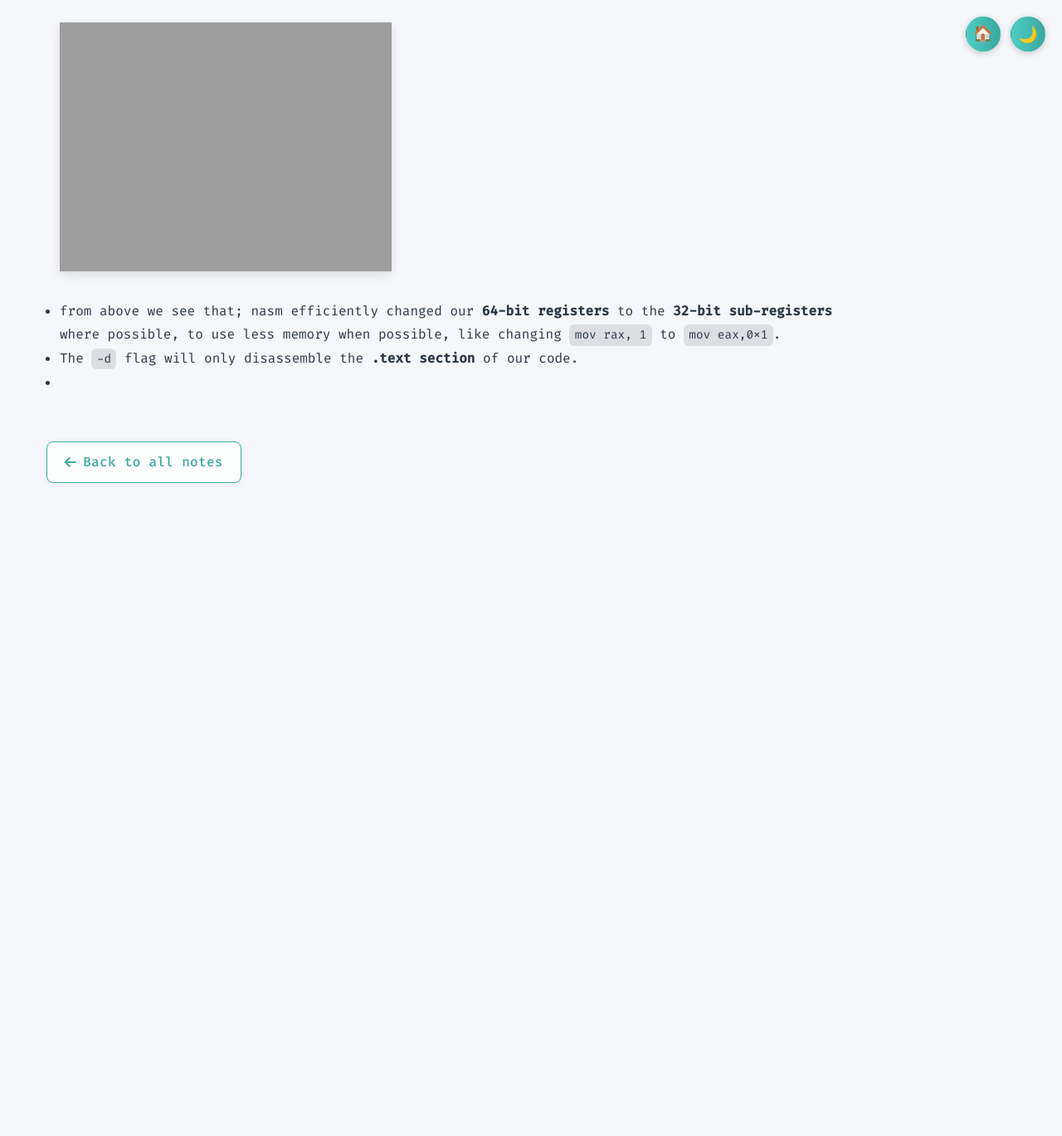
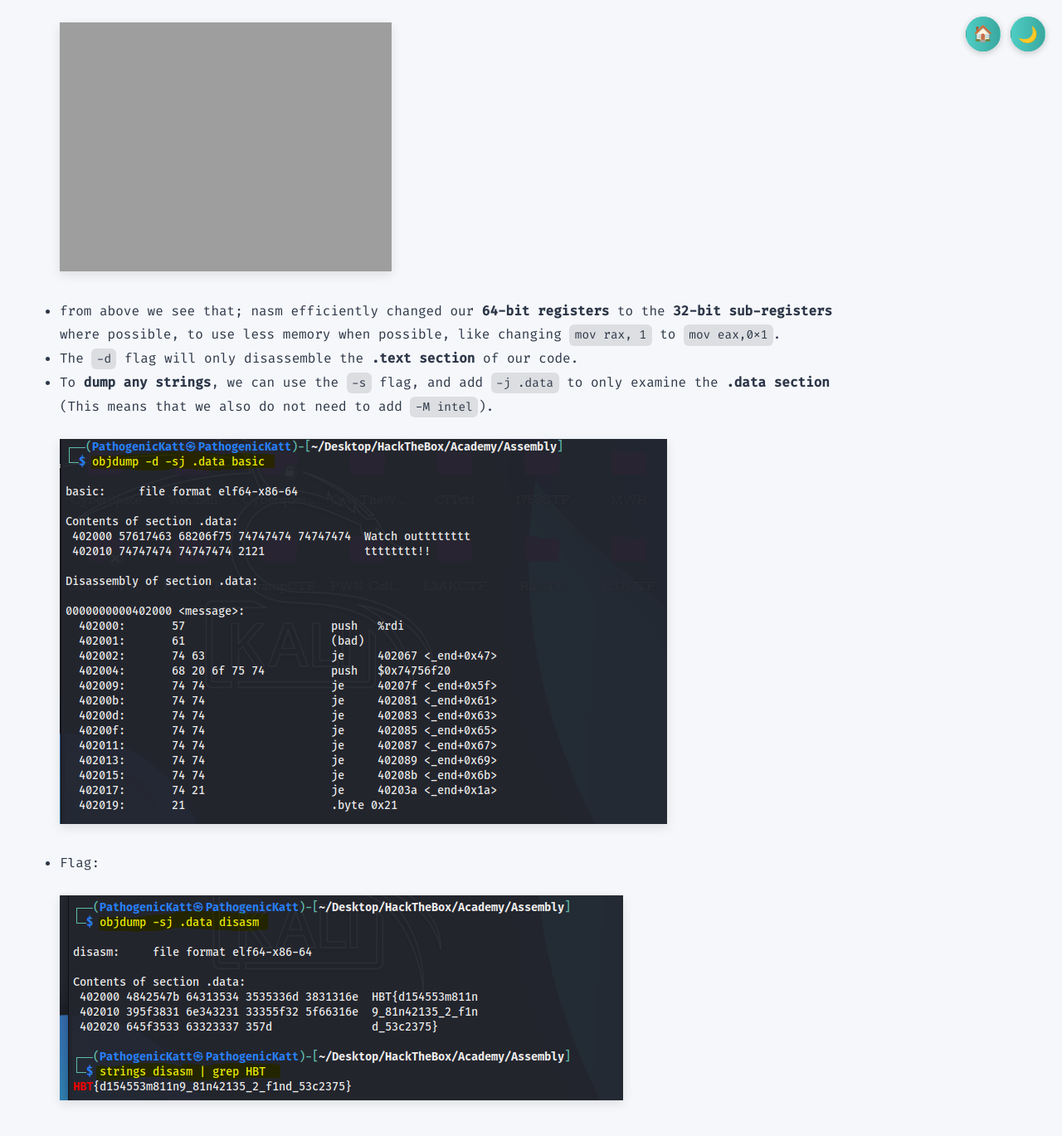
Before and after one commit to PathogenicKatt/PathogenicKatt.github.io, a Jekyll site: the page built from _notes/intro-to-assembly.md, in a window 1280 px wide and 1400 px high, scrolled down 22144 px. Shown: the top 1369 px of the window at 83% size. Built offline with Jekyll 4.4.1, drawn with Linux system fonts in a browser that asks for light colours; before the commit the page ends 22774 px from its top, so only the background shows below that.

Commit message:
Update assembly notes

```diff
--- a/_notes/intro-to-assembly.md
+++ b/_notes/intro-to-assembly.md
@@ -665,4 +665,7 @@ nasm -f elf64 basic.s
 ![objdump](/assets/img/htb-assembly(15).PNG){: .writeup-image}<br>
 - from above we see that; nasm efficiently changed our **64-bit registers** to the **32-bit sub-registers** where possible, to use less memory when possible, like changing <code>mov rax, 1</code> to <code>mov eax,0x1</code>.
 - The <code>-d</code> flag will only disassemble the **.text section** of our code.
--
+- To **dump any strings**, we can use the <code>-s</code> flag, and add <code>-j .data</code> to only examine the **.data section** (This means that we also do not need to add <code>-M intel</code>).<br>
+![objdump strings](/assets/img/htb-assembly(16).PNG){: .writeup-image}<br>
+- Flag:<br>
+![flag](/assets/img/htb-assembly(17).PNG){: .writeup-image}
```
Also changed, not shown: assets/img/htb-assembly(16).PNG (added), assets/img/htb-assembly(17).PNG (added).
